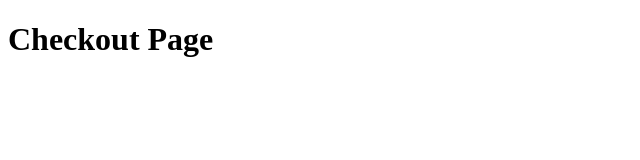
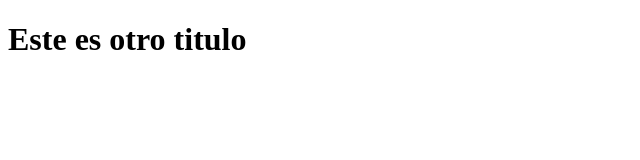
Before and after one commit to drbv27/challenge2WV, a plain HTML site: page index.html in a window 1280 px wide. Shown: the whole page, without its empty margins (0-640 px from the left). Drawn offline with Linux system fonts and the light colour scheme.

Commit message:
cambié el titulo

```diff
--- a/index.html
+++ b/index.html
@@ -8,6 +8,6 @@
     <title>Checkout Page</title>
 </head>
 <body>
-    <h1>Checkout Page</h1>
+    <h1>Este es otro titulo</h1>
 </body>
 </html>
```
